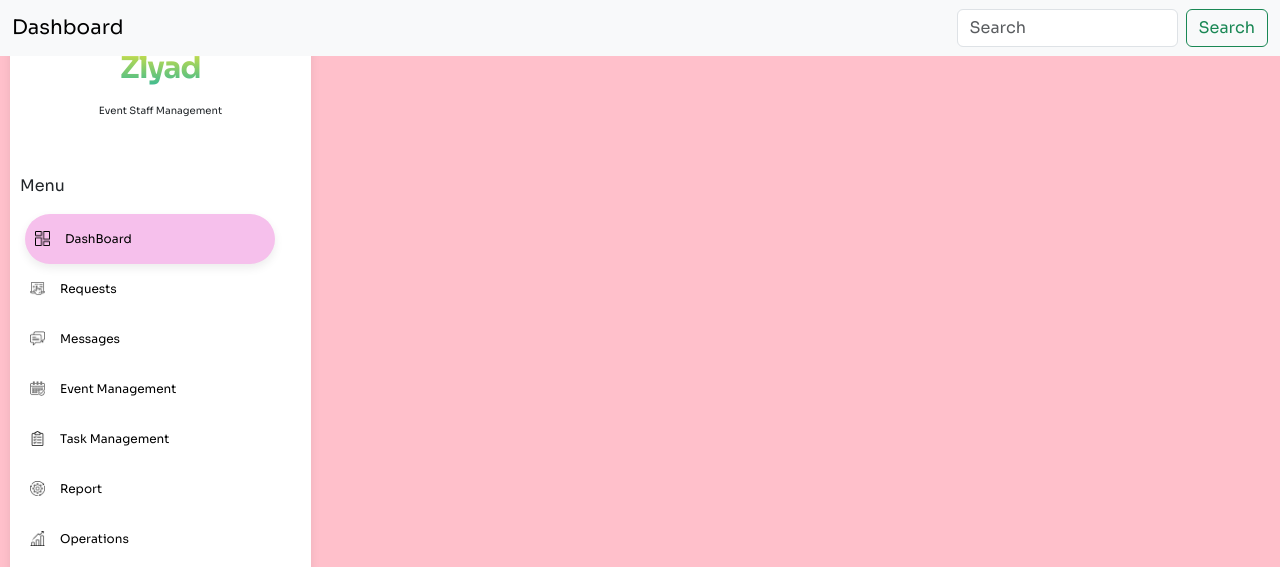
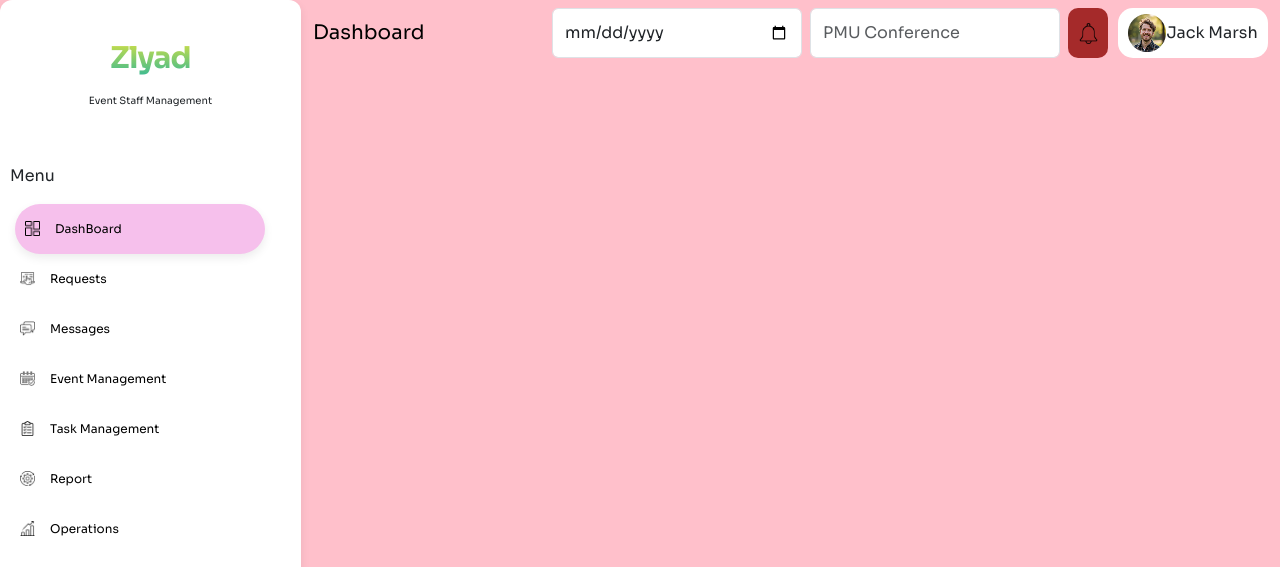
Before and after one commit to dity51028/zlyad, a website: page index.html in a window 1280 px wide. Shown: the top 567 px of the page. Drawn offline with nearby package versions, Linux system fonts and the light colour scheme.

Commit message:
header added

```diff
--- a/css/style.css
+++ b/css/style.css
@@ -9,20 +9,21 @@
 body{
     background-color: pink;
     font-family: 'Sora',sans-serif;
+    display: flex;
 }
+
+/*sidebar*/
 
 .sidebar{
     background-color: #ffffff;
     height: 100vh;
     width: 301px;
-    position: fixed;
     top:10px;
     left: 10px;
     border-radius: 12px;
     overflow-y: auto;
     box-shadow: 0 4px 10px rgba(0,0,0,0.08);
 }
-
 .logo{
     display: flex;
     flex-direction: column;
@@ -31,7 +32,6 @@ body{
     gap: 8.57px;
     margin: 40px 0px;
 }
-
 .gradient-text{
     background: linear-gradient(to bottom,#D6E042,#3BBA93);
     -webkit-background-clip: text;
@@ -41,27 +41,22 @@ body{
     letter-spacing: -0.86px;
     font-size: 30px;
 }
-
 .logo p{
     font-size: 10px;
 }
-
 a{
     text-decoration: none;
     color: black;
 
 }
-
 .menu{
     margin-left: 10px;
 }
-
 .menu-list{
     margin-left: 15px;
      padding-left: 0;
     margin: 0;
 }
-
 .menu-list li{
     width: 250px;
     height: 50px;
@@ -73,7 +68,6 @@ a{
     display: flex;
     align-items: center;
 }
-
 .menu-list li:hover,
 .active{
     background: #f6c0ec;
@@ -82,11 +76,9 @@ a{
     fill : brown;
 
 }
-
 .menu-list li a{
     font-size: 12px;
 }
-
 .menu-list li a:hover{
     color: brown;
 
@@ -96,3 +88,35 @@ a{
     width: 15px;
     margin-right: 15px;
 }
+/*main section*/
+.main{
+   flex: 1;
+    min-height: 100vh;
+    margin-left: 0;
+    width: auto;
+
+}
+
+.notification{
+    height: 50px;
+    width: 40px;
+    background-color: brown;
+    border-radius: 10px;
+    display: flex;
+    justify-content: center;
+    align-items: center;
+}
+
+.user{
+    display: flex;
+    border-radius: 15px;
+    width: 150px;
+    display: flex;
+    justify-content: center;
+    align-items: center;
+    margin-left: 10px;
+}
+
+.form-control{
+    width: 250px;
+}
--- a/index.html
+++ b/index.html
@@ -39,18 +39,20 @@
         </div>
     </section>
 
-    <nav class="navbar bg-body-tertiary">
+    <section class="main">
+     <nav class="navbar ">
         <div class="container-fluid">
             <a class="navbar-brand">Dashboard</a>
-            <form class="d-flex" role="search">
-                <input class="form-control me-2" type="search" placeholder="Search" aria-label="Search" />
-                <button class="btn btn-outline-success" type="submit">Search</button>
+            <form class="d-flex">
+                <input class="form-control me-2 bg-body" type="date" value="18-10-2021" />
+                <input class="form-control me-2 bg-body" type="text" placeholder="PMU Conference" />
+                <div class="notification align-content-center"><img src="./assets/icons/bell.png" height="21px" width="21px" alt=""></div>
+                <div class="user bg-body"><img src="./assets/icons/user.png" alt="user">Jack Marsh</div>
+
             </form>
         </div>
     </nav>
-
-
-
+</section>
 
 
     <script src="./node_modules/bootstrap/dist/js/bootstrap.bundle.min.js"></script>
```
Also changed, not shown: assets/icons/bell.png (added), assets/icons/user.png (added).
